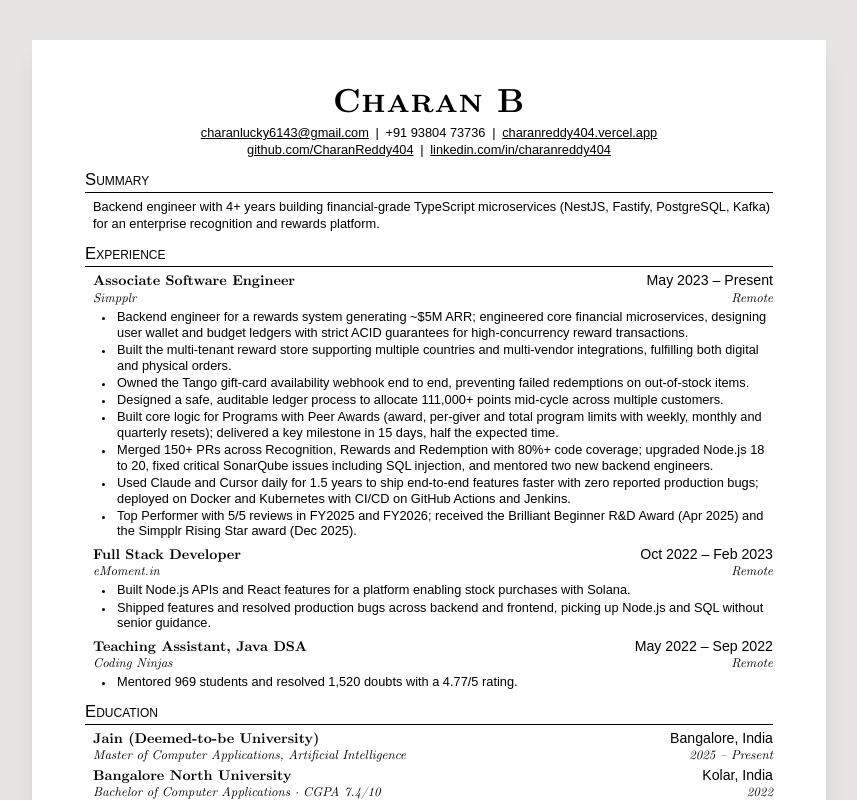
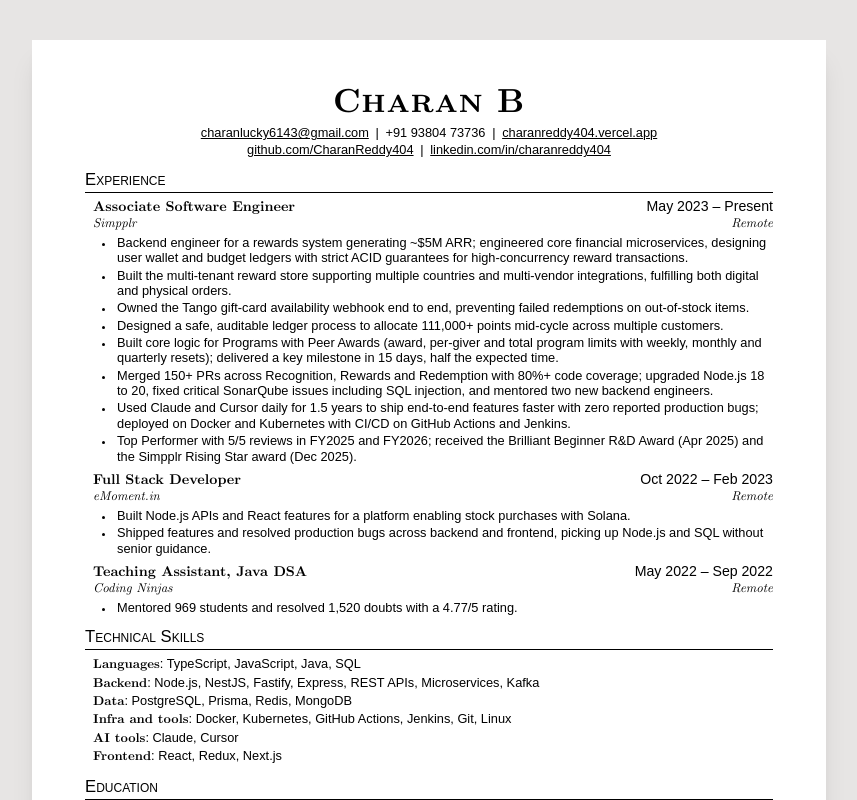
Before and after one commit to CharanReddy404/Portfolio, a Next.js app: page /resume in a window 1280 px wide. Shown: the top 800 px of the page, without its empty margins (211-1068 px from the left). Built offline with nearby package versions, Linux system fonts and the light colour scheme; a web font is replaced by a local one.

Commit message:
feat: remove resume summary and move technical skills below experience

```diff
--- a/app/resume/page.tsx
+++ b/app/resume/page.tsx
@@ -79,10 +79,6 @@
           ))}
         </header>
 
-        <Section title='Summary'>
-          <p className='ml-[6pt] text-[9.6pt] leading-[1.35]'>{r.summary}</p>
-        </Section>
-
         <Section title='Experience'>
           {r.experience.map((job) => (
             <div key={job.company}>
@@ -98,12 +94,6 @@
           ))}
         </Section>
 
-        <Section title='Education'>
-          {r.education.map((e) => (
-            <Entry key={e.school} title={e.school} right={e.place} subtitle={e.degree} subRight={e.when} />
-          ))}
-        </Section>
-
         <Section title='Technical Skills'>
           <div className='ml-[6pt] text-[9.6pt] leading-[1.35]'>
             {r.skills.map((s) => (
@@ -112,6 +102,12 @@
               </p>
             ))}
           </div>
+        </Section>
+
+        <Section title='Education'>
+          {r.education.map((e) => (
+            <Entry key={e.school} title={e.school} right={e.place} subtitle={e.degree} subRight={e.when} />
+          ))}
         </Section>
 
         <Section title='Certifications'>
--- a/content/resume.ts
+++ b/content/resume.ts
@@ -1,5 +1,5 @@
 // Content for the printable resume at /resume (`pnpm resume` saves it to public/resume.pdf).
-// Jake's Resume style: summary, experience, education, technical skills, certifications.
+// Jake's Resume style: experience, technical skills, education, certifications.
 import { site } from './site';
 import { certifications as allCertifications } from './certifications';
 
@@ -15,8 +15,6 @@
     'linkedin.com/in/charanreddy404',
   ],
 
-  summary:
-    'Backend engineer with 4+ years building financial-grade TypeScript microservices (NestJS, Fastify, PostgreSQL, Kafka) for an enterprise recognition and rewards platform.',
 
   experience: [
     {
```
Also changed, not shown: 1 other file (tests, documents, lock files or other folders).
